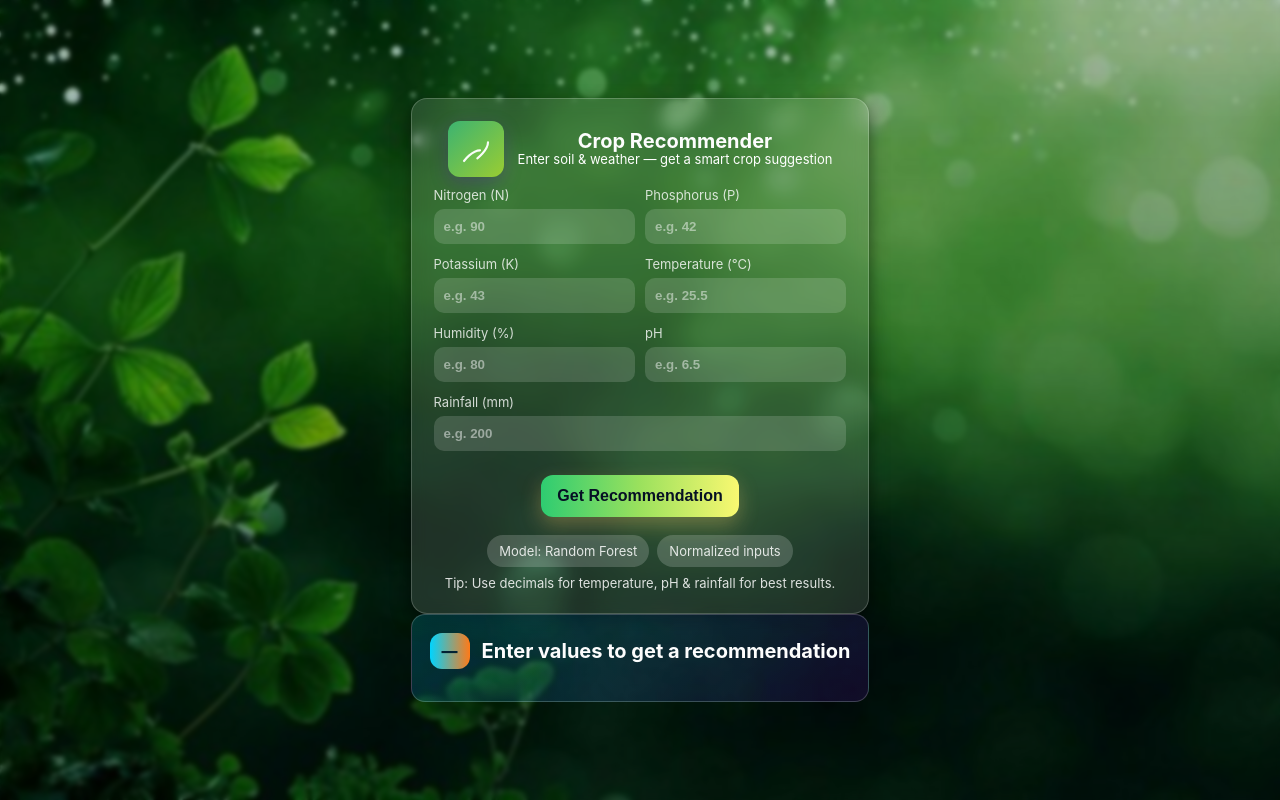
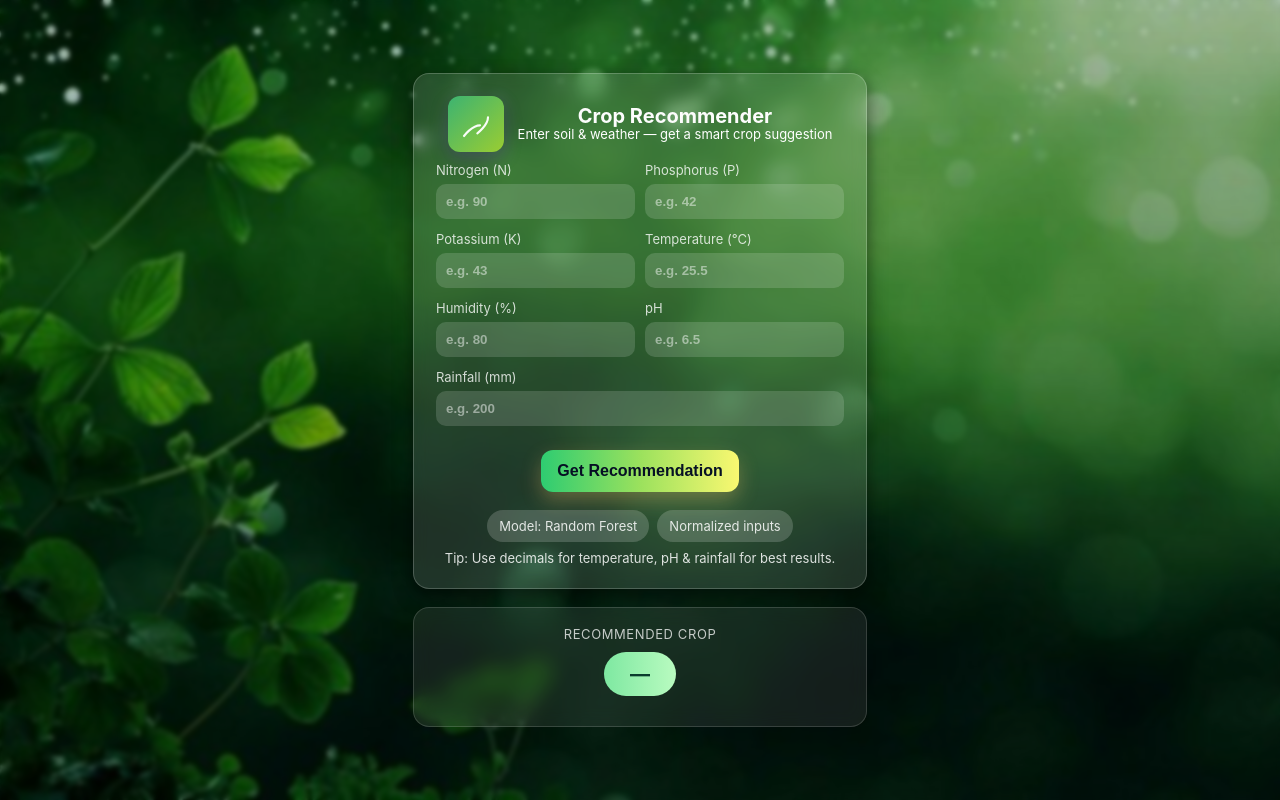
Before and after one commit to Kanakuppi/Agroguide, a Flask app: page / in a window 1280 px wide. Run offline with Flask 3, Linux system fonts and the light colour scheme; parts of the project's set-up code (start-up, migrations or seed data) failed here and were passed over.

Commit message:
Update index.html
Added styles and structure for result display.

```diff
--- a/templates/index.html
+++ b/templates/index.html
@@ -204,6 +204,39 @@
         font-size: 20px;
         font-weight: 700;
       }
+      .result-wrapper {
+  margin-top: 18px;
+  padding: 18px;
+  border-radius: 16px;
+  background: rgba(255, 255, 255, 0.08);
+  backdrop-filter: blur(10px);
+  border: 1px solid rgba(255, 255, 255, 0.15);
+  text-align: center;
+}
+
+.result-label {
+  font-size: 13px;
+  letter-spacing: 0.6px;
+  text-transform: uppercase;
+  color: rgba(255, 255, 255, 0.75);
+  margin-bottom: 10px;
+}
+
+.result-pill {
+  display: inline-block;
+  padding: 10px 26px;
+  border-radius: 999px;
+  background: linear-gradient(90deg, #7ee8a1, #b9fbc0);
+  color: #0b3d2e;
+  font-size: 20px;
+  font-weight: 700;
+}
+
+.result-tip {
+  margin-top: 12px;
+  font-size: 14px;
+  color: rgba(255, 255, 255, 0.9);
+}
 
       .suggestions {
         display: flex;
@@ -419,12 +452,12 @@
             Tip: Use decimals for temperature, pH & rainfall for best results.
           </footer>
         </div>
-        <div class="result-card">
-          <div class="result-title">
-        <span class="result-badge" id="crop-badge">—</span>
-        <span class="result-text" id="result-text">Enter values to get a recommendation</span>
-          </div>
-  <div class="suggestions" id="tips" style="margin-top: 14px;"></div>
+      <div class="result-wrapper">
+  <div class="result-label">Recommended Crop</div>
+
+  <div class="result-pill" id="crop-badge">—</div>
+
+  <div class="result-tip" id="tips"></div>
 </div>
       </div>
     </div>
@@ -464,8 +497,8 @@
           }
           const crop = json.predicted_crop || "Unknown";
 
-          resultText.innerText = crop;
-          // cropBadge.innerText = crop;
+          // resultText.innerText = crop;
+          cropBadge.innerText = crop;
           cropBadge.style.background =
             "linear-gradient(90deg,var(--accent3),var(--accent2))";
 
```
